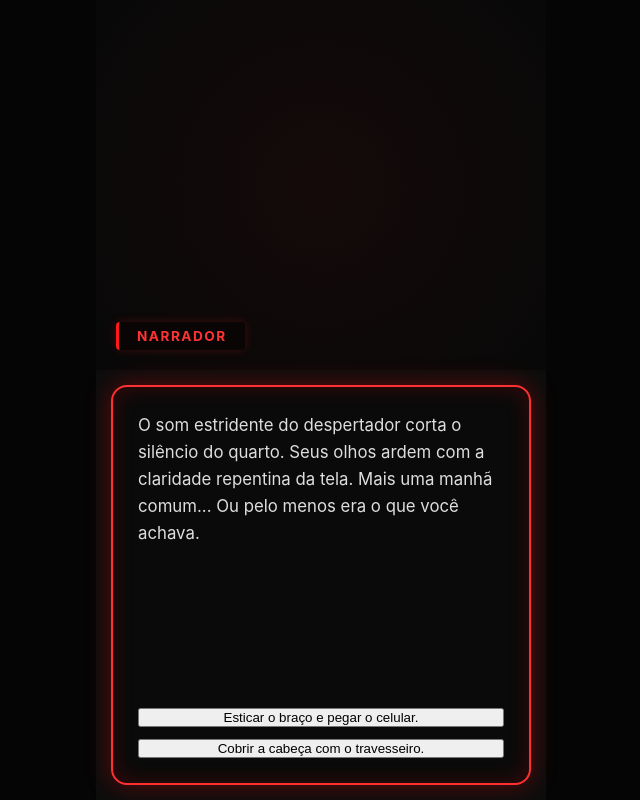
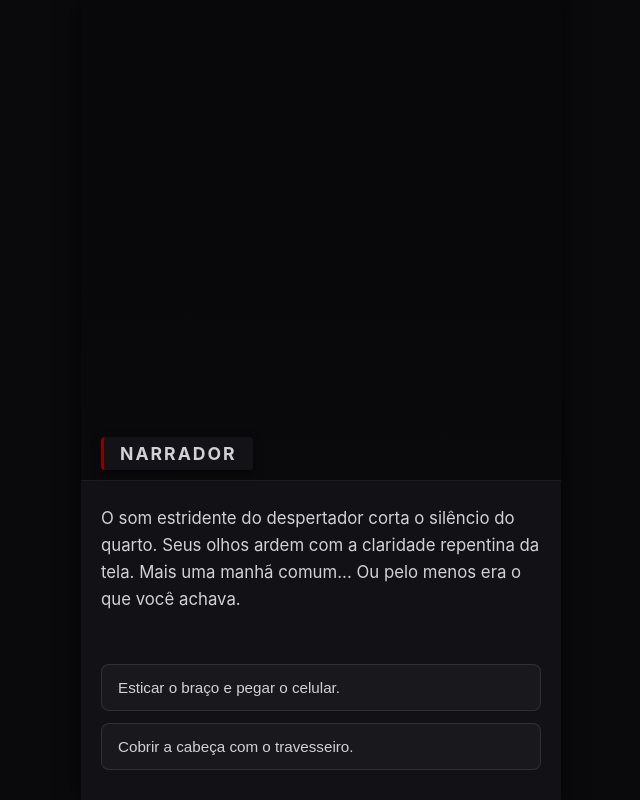
Before and after one commit to 244hunter244/mobilegame, a plain HTML site: page index.html in a window 1280 px wide. Shown: the whole page, without its empty margins (319-959 px from the left). Drawn offline with Linux system fonts and the light colour scheme.

Commit message:
adaptar css

```diff
--- a/dialogos.js
+++ b/dialogos.js
@@ -146,7 +146,7 @@ const historia = {
         personagem: "Morte",
         texto: "Ela se inclina milímetros para frente. 'O aneurisma cedeu. O sangramento começou. Não lute contra isso. Se você relaxar, o processo é mais rápido.'",
         opcoes: [
-            { texto: "Por favor... só segure a minha mão no escuro...", proximaCena: "fim_estatico" }
+            { texto: "Por favor... só segure a minha mão...", proximaCena: "fim_estatico" }
         ]
     },
     fim_estatico: {
--- a/style.css
+++ b/style.css
@@ -1,120 +1,119 @@
+/* Configurações Globais / Reset Mobile */
 * {
-    box-sizing: border-box;
     margin: 0;
     padding: 0;
-    user-select: none;
-    -webkit-tap-highlight-color: transparent;
+    box-sizing: border-box;
+    -webkit-tap-highlight-color: transparent; /* Remove o flash azul ao tocar no celular */
+    user-select: none; /* Impede o usuário de selecionar e copiar o texto do jogo */
 }
 
-body {
-    background-color: #050505;
-    font-family: -apple-system, BlinkMacSystemFont, "Segoe UI", Roboto, sans-serif;
-    color: #e0e0e0;
-    display: flex;
-    justify-content: center;
-    align-items: center;
-    height: 100vh;
-    overflow: hidden;
+:root {
+    --bg-dark: #0a0a0c;
+    --card-dark: #121216;
+    --text-light: #d1d1d6;
+    --text-morte: #8e8e93;
+    --accent-red: #8b0000;
 }
 
-/* Container do Celular */
+body, html {
+    width: 100%;
+    height: 100%;
+    overflow: hidden;
+    background-color: var(--bg-dark);
+    font-family: -apple-system, BlinkMacSystemFont, "Segoe UI", Roboto, Helvetica, Arial, sans-serif;
+}
+
+/* Container Principal adaptado para proporção de celular */
 #game-container {
     width: 100%;
-    max-width: 450px;
     height: 100%;
+    max-width: 480px; /* Mantém o formato de celular caso abra no PC */
+    margin: 0 auto;
     display: flex;
     flex-direction: column;
-    background-color: #0d0d0d;
+    background-color: var(--bg-dark);
+    position: relative;
+    box-shadow: 0 0 20px rgba(0,0,0,0.8);
+}
+
+/* Área superior: Onde ficariam as artes de cenário ou efeito de vídeo */
+#video-screen {
+    flex: 1;
+    width: 100%;
+    display: flex;
+    align-items: flex-end; /* Empurra o nome do personagem para perto da caixa */
+    justify-content: flex-start;
+    padding: 20px;
+    background: linear-gradient(to bottom, rgba(0,0,0,0.2) 60%, var(--bg-dark) 100%);
     position: relative;
 }
 
-/* Tela Superior (Cenário / Vídeo) */
-#video-screen {
-    flex: 1;
-    background-color: #080808;
-    display: flex;
-    align-items: flex-end;
-    padding: 20px;
-    background-image: radial-gradient(circle at center, #150a0a 0%, #080808 100%);
+/* Tarjeta com o nome do Personagem */
+#character-name {
+    font-size: 1.1rem;
+    font-weight: bold;
+    text-transform: uppercase;
+    letter-spacing: 2px;
+    color: var(--text-light);
+    background-color: rgba(20, 20, 25, 0.9);
+    padding: 6px 16px;
+    border-radius: 4px;
+    border-left: 3px solid var(--accent-red);
+    margin-bottom: -10px;
+    z-index: 2;
+    box-shadow: 0 4px 10px rgba(0,0,0,0.5);
 }
 
-/* Tag com o nome de quem fala */
-#character-name {
-    background: rgba(10, 5, 5, 0.85);
-    padding: 6px 18px;
-    border-radius: 4px;
-    font-size: 0.85rem;
-    font-weight: bold;
-    text-transform: uppercase;
-    letter-spacing: 1.5px;
-    color: #ff3333;
-    border-left: 3px solid #ff1a1a;
-    box-shadow: 0 0 10px rgba(255, 30, 30, 0.2);
+/* Caixa de Diálogo (Inferior) */
+#dialogue-box {
+    background-color: var(--card-dark);
+    border-top: 1px solid rgba(255, 255, 255, 0.05);
+    padding: 24px 20px 30px 20px; /* Espaço extra embaixo para as barras do celular */
+    display: flex;
+    flex-direction: column;
+    min-height: 40%; /* Garante que 40% da tela seja texto/botões */
+    justify-content: space-between;
 }
 
-/* Caixa de Diálogo Temática em CSS */
-#dialogue-box {
-    height: 50%;
-    background-color: #0a0a0a;
-    margin: 15px;
-    padding: 25px;
-    border-radius: 16px;
-    border: 2px solid #ff1a1a;
-    display: flex;
-    flex-direction: column;
-    justify-content: space-between;
-    /* Efeito de brilho Neon Sombrio */
-    box-shadow: inset 0 0 15px rgba(255, 0, 0, 0.15), 0 0 20px rgba(255, 0, 0, 0.25);
-    animation: pulsarNeon 4s infinite alternate;
-}
-
-/* Texto da história */
+/* Texto da História */
 #dialogue-text {
     font-size: 1.05rem;
     line-height: 1.6;
-    color: #dedede;
-    overflow-y: auto;
+    color: var(--text-light);
+    margin-bottom: 20px;
+    overflow-y: auto; /* Caso o texto seja longo, ele ganha scroll sutil */
 }
 
-/* Container dos Botões de Escolha */
+/* Container de Botões (Escolhas) */
 #options-container {
     display: flex;
     flex-direction: column;
-    gap: 12px;
-    margin-top: 15px;
+    gap: 12px; /* Espaço confortável entre os botões */
+    width: 100%;
 }
 
-/* Estilo dos Botões de Opção */
-.option-button {
-    background-color: #121212;
-    color: #ffffff;
-    border: 1px solid #331111;
-    padding: 14px 18px;
+/* Botões de Escolha Adaptados para o Polegar */
+.option-btn {
+    width: 100%;
+    background-color: rgba(255, 255, 255, 0.03);
+    border: 1px solid rgba(255, 255, 255, 0.1);
+    color: var(--text-light);
+    padding: 14px 16px; /* Altura ideal para toque sem errar */
+    font-size: 0.95rem;
     border-radius: 8px;
+    text-align: left; /* Padrão de Visual Novels */
     cursor: pointer;
-    text-align: left;
-    font-size: 0.95rem;
-    font-weight: 500;
-    transition: all 0.2s ease;
-    box-shadow: 0 2px 5px rgba(0, 0, 0, 0.5);
+    transition: background 0.2s ease, border 0.2s ease;
 }
 
-/* Efeito ao segurar/clicar no celular */
-.option-button:active {
-    background-color: #1a0808;
-    border-color: #ff3333;
-    box-shadow: 0 0 10px rgba(255, 51, 51, 0.4);
-    transform: scale(0.98);
+/* Feedback visual de clique no celular */
+.option-btn:active {
+    background-color: rgba(139, 0, 0, 0.2);
+    border-color: var(--accent-red);
 }
 
-/* Animação para dar clima de suspense à caixa */
-@keyframes pulsarNeon {
-    0% {
-        box-shadow: inset 0 0 15px rgba(255, 0, 0, 0.1), 0 0 15px rgba(255, 0, 0, 0.2);
-        border-color: #cc0000;
-    }
-    100% {
-        box-shadow: inset 0 0 22px rgba(255, 0, 0, 0.2), 0 0 25px rgba(255, 0, 0, 0.35);
-        border-color: #ff3333;
-    }
+/* Customização de cor quando a Morte ou Celular falam */
+.morte-fala {
+    color: var(--text-morte) !important;
 }
+.celular-fala
```
